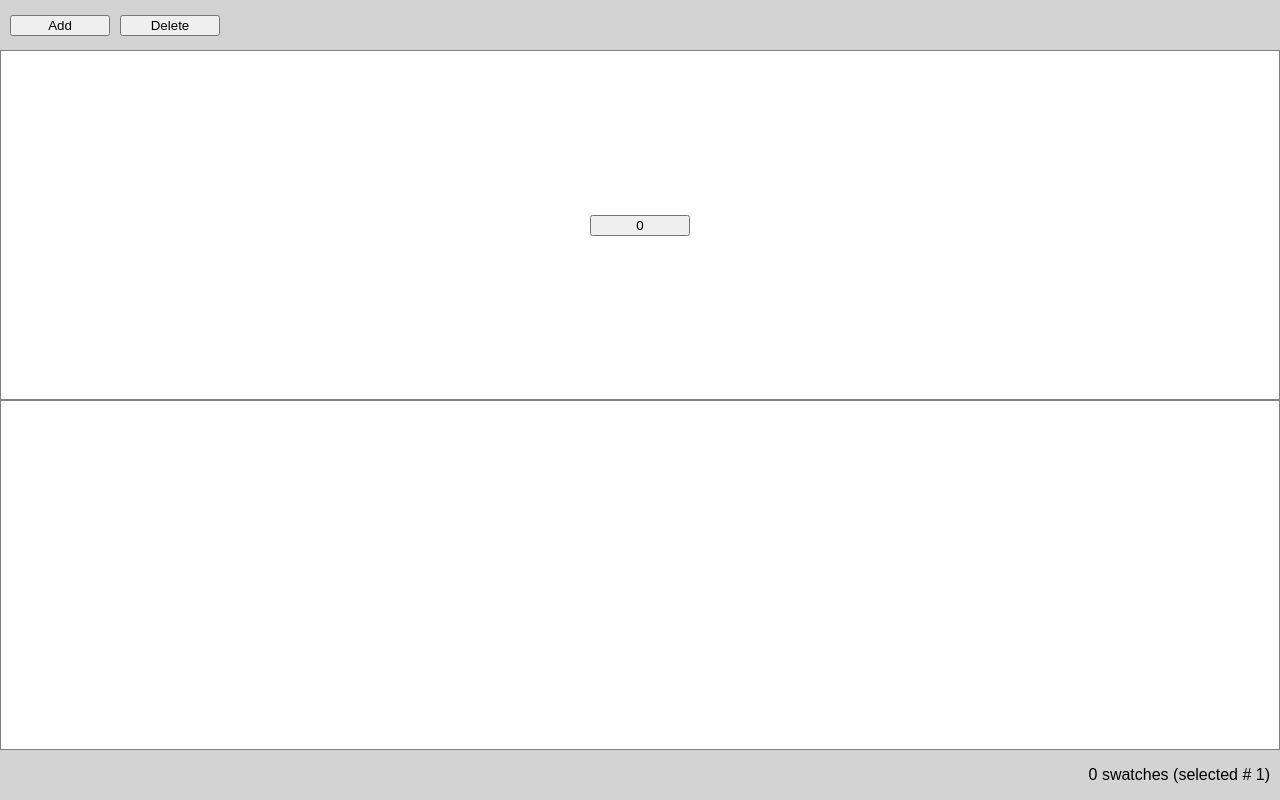
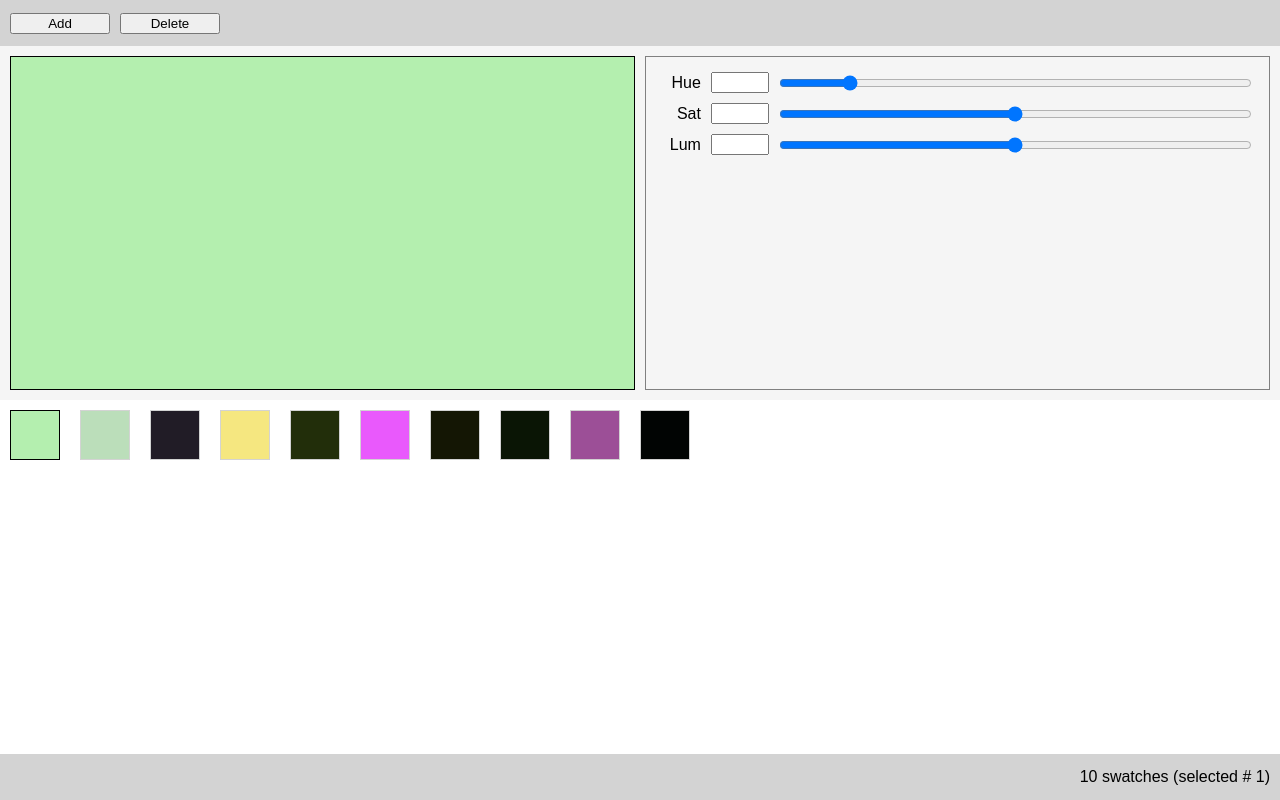
Before and after one commit to Yingjia-Z/color-editor, a Preact app: page / in a window 1280 px wide. Built offline with nearby package versions, Linux system fonts and the light colour scheme.

Commit message:
implemented "select", "increment", "decrement"

```diff
--- a/src/App.module.css
+++ b/src/App.module.css
@@ -4,19 +4,11 @@
   justify-content: center;
   height: 100vh;
 }
-/* .container {
-  margin: 50px;
-  flex: 1 1 auto;
-  display: flex;
-  flex-direction: row;
-  flex-flow: row nowrap;
-  align-items: stretch;
-  gap: 50px;
-} */
 
 .panel {
   flex: 1 1 auto;
   display: flex;
   flex-direction: column;
   align-items: stretch;
+  border: none;
 }
--- a/src/App.tsx
+++ b/src/App.tsx
@@ -28,7 +28,7 @@ export default function App() {
         {/* views */}
         <ToolBarView />
         <EditorView />
-        <RightView colour="lightblue" />
+        <RightView />
         <StatusBarView />
       </div>
     </div>
--- a/src/AppState.ts
+++ b/src/AppState.ts
@@ -1,14 +1,89 @@
 import { signal } from "@preact/signals";
+import { useEffect, useState } from "preact/hooks";
 
 // state
-export const count = signal(0);
-export const selected = signal(1);
+export const count = signal(10);
+// export const selected = signal(-1);
+export const selected = signal<number | null>(null);
+
+export const hue = signal(-1);
+export const sat = signal(-1);
+export const lum = signal(-1);
+
+export type Swatch = {
+  // element: HTMLElement;
+  id: number;
+  focus: boolean;
+  // border: string;
+  hue: number;
+  sat: number;
+  lum: number;
+  // html: string;
+};
+
+// local helper functions
+function initializeSwatch() {
+  return {
+    hue: Math.floor(Math.random() * 360),
+    sat: Math.floor(Math.random() * 100),
+    lum: Math.floor(Math.random() * 100),
+    focus: false,
+  };
+}
+
+export const selectSwatch = (swatchIndex: number) => {
+  selected.value = swatchIndex + 1;
+  swatches.value.map((s) => (s.focus = false));
+  swatches.value[swatchIndex].focus = true;
+  hue.value = swatches.value[swatchIndex].hue;
+  sat.value = swatches.value[swatchIndex].sat;
+  lum.value = swatches.value[swatchIndex].lum;
+};
+
+// export const swatches = signal<Swatch[]>([]);
+export const swatches = signal(Array.from({ length: 10 }, initializeSwatch));
+selectSwatch(0);
 
 // mutations
 export const increment = () => {
+  if (count.value == 16) {
+    console.warn("Number of Swatches cannot exceed 16!!");
+    return;
+  }
   count.value++;
+  createSwatch();
+  selectSwatch(count.value - 1);
+  // console.log(swatches.value);
 };
 
 export const decrement = () => {
+  if (count.value == 1) {
+    console.warn("Number of Swatches cannot be below 1!!");
+    return;
+  }
   count.value--;
+  let indexWithFocus = selected.value - 1;
+  swatches.value = swatches.value.filter(
+    (_, index) => index !== indexWithFocus
+  );
+
+  // if the last swatch is deleted, then need to select the current last swatch in current swatches
+  if (indexWithFocus >= swatches.value.length) {
+    selectSwatch(swatches.value.length - 1);
+  } else {
+    selectSwatch(indexWithFocus);
+  }
 };
+
+// local helper functions
+const createSwatch = () => {
+  swatches.value = [
+    ...swatches.value,
+    {
+      hue: Math.floor(Math.random() * 360),
+      sat: Math.floor(Math.random() * 100),
+      lum: Math.floor(Math.random() * 100),
+      focus: false,
+    },
+  ];
+};
--- a/src/Editor.module.css
+++ b/src/Editor.module.css
@@ -1,13 +1,49 @@
-.root {
+.editor {
+  padding: 10px;
+  gap: 10px;
+  background-color: whitesmoke;
+  flex: 1 1 50%;
+  display: flex;
+  flex-direction: row;
+  align-items: center;
+  justify-content: space-evenly;
+}
+
+.coloredrect {
+  border: 1px solid black;
+  flex: 1 1 50%;
+  align-self: stretch;
+}
+
+.hslform {
   padding: 10px;
   border: 1px solid grey;
-  background-color: white;
-  flex: 1 1 0;
+  flex: 1 1 50%;
   display: flex;
-  align-items: center;
-  justify-content: center;
+  align-self: stretch;
+  flex-direction: column;
 }
 
-button {
-  min-width: 80px;
+/* styling for each form row */
+.hslform > form > div {
+  display: flex;
+  flex: 1 1 0;
+  align-items: center;
+  padding: 5px;
 }
+
+label {
+  display: block;
+  width: 40px;
+  text-align: right;
+  margin-right: 10px;
+}
+
+.textfield {
+  width: 50px;
+}
+
+.slider {
+  flex: 1 1; /* takes up the remaining space */
+  margin-left: 10px; /* 10px away from the textfield */
+}
--- a/src/Editor.tsx
+++ b/src/Editor.tsx
@@ -1,12 +1,75 @@
 // app state
-import { count, increment } from "./AppState";
+import * as Model from "./AppState";
 
 import style from "./Editor.module.css";
 
 export default function EditorView() {
+  const hslColour = `hsl(${Model.hue}deg, ${Model.sat}%, ${Model.lum}%)`;
   return (
-    <div class={style.root}>
-      <button onClick={() => increment()}>{count.value}</button>
+    <div class={style.editor}>
+      <div
+        class={style.coloredrect}
+        style={{
+          background: hslColour,
+        }}
+      ></div>
+      <div class={style.hslform}>
+        <form>
+          <div>
+            <label for="hue">Hue</label>
+            <input
+              id="hue"
+              type="number"
+              min="0"
+              max="360"
+              class={style.textfield}
+            />
+            <input
+              id="hueRange"
+              type="range"
+              min="0"
+              max="360"
+              class={style.slider}
+            />
+          </div>
+
+          <div>
+            <label for="sat">Sat</label>
+            <input
+              id="sat"
+              type="number"
+              min="0"
+              max="100"
+              class={style.textfield}
+            />
+            <input
+              id="satRange"
+              type="range"
+              min="0"
+              max="100"
+              class={style.slider}
+            />
+          </div>
+
+          <div>
+            <label for="lum">Lum</label>
+            <input
+              id="lum"
+              type="number"
+              min="0"
+              max="100"
+              class={style.textfield}
+            />
+            <input
+              id="lumRange"
+              type="range"
+              min="0"
+              max="100"
+              class={style.slider}
+            />
+          </div>
+        </form>
+      </div>
     </div>
   );
 }
--- a/src/Swatchview.module.css
+++ b/src/Swatchview.module.css
@@ -20,3 +20,35 @@ div.root > div:hover {
   color: red;
   cursor: grab;
 }
+
+.swatchview {
+  padding: 10px;
+  gap: 20px;
+  background-color: white;
+  flex: 1 1 50%;
+  flex-flow: row wrap;
+  display: flex;
+  align-content: flex-start;
+  overflow: scroll;
+}
+
+/* styling for swatches */
+.swatchview div {
+  width: 50px;
+  height: 50px;
+  flex: 0 0 auto;
+  /* border: 1px solid lightgrey */
+}
+
+/* the number squares */
+/* div.root > div {
+  margin: 5px;
+  padding: 10px;
+  flex: 0 0 auto;
+} */
+
+/* div.swatchview > div:hover {
+  color: red;
+  border: 1px solid black
+  cursor: grab;
+} */
--- a/src/Swatchview.tsx
+++ b/src/Swatchview.tsx
@@ -1,32 +1,56 @@
 // app state
-import { count } from "./AppState";
+import * as Model from "./AppState";
+// import { swatches } from "./AppState";
 
 import style from "./Swatchview.module.css";
 
-type RightViewProps = {
+import { useState } from "preact/hooks";
+
+type SwatchViewProps = {
   colour?: string;
 };
 
-export default function RightView({
-  colour = "grey",
-}: RightViewProps) {
+export default function SwatchView({ colour = "grey" }: SwatchViewProps) {
+  // store the index of selectedSwatch
+  const [selectedSwatch, setSelectedSwatch] = useState(0);
+
+  // update the state and then separately update the Model.selected.value
+  const handleSwatchClick = (swatchIndex) => {
+    setSelectedSwatch(swatchIndex);
+    Model.selectSwatch(swatchIndex);
+    // console.log(Model.selected.value);
+  };
+
   return (
-    <div class={style.root}>
-      {[...Array(count.value)].map((_, i) => (
-        <NumberBox num={i + 1} colour={colour} />
+    <div class={style.swatchview}>
+      {Model.swatches.value.map((swatch, i) => (
+        <SwatchItem
+          key={i}
+          swatch={swatch}
+          onClick={() => handleSwatchClick(i)}
+        />
       ))}
     </div>
   );
 }
 
-// A component for the box with a number in it.
-type NumberBoxProps = {
-  num: number;
-  colour: string;
+type SwatchItemProps = {
+  swatch: Model.Swatch;
 };
 
-function NumberBox({ num, colour }: NumberBoxProps) {
-  return <div style={{ background: colour }}>{num}</div>;
+function SwatchItem({ swatch, onClick }: SwatchItemProps) {
+  const hslColour = `hsl(${swatch.hue}deg, ${swatch.sat}%, ${swatch.lum}%)`;
+  const swatchBorder = swatch.focus ? "1px solid black" : "1px solid lightgrey";
+
+  return (
+    <div
+      onClick={onClick}
+      style={{
+        background: hslColour,
+        border: swatchBorder,
+      }}
+    ></div>
+  );
 }
 
 // class={style.box}
--- a/src/Toolbar.module.css
+++ b/src/Toolbar.module.css
@@ -12,3 +12,8 @@
 button {
   width: 100px;
 }
+
+/* attributes of button when disabled  */
+button:disabled {
+  color: grey;
+}
--- a/src/Toolbar.tsx
+++ b/src/Toolbar.tsx
@@ -6,8 +6,8 @@ import style from "./Toolbar.module.css";
 export default function ToolBarView() {
   return (
     <div class={style.root}>
-      <button onClick={() => increment()}>Add</button>
-      <button onClick={() => decrement()}>Delete</button>
+      <button disabled={count.value === 16} onClick={() => increment()}>Add</button>
+      <button disabled={count.value === 1} onClick={() => decrement()}>Delete</button>
     </div>
   );
 }
```
Lines whose indentation alone changed are shown as unchanged.
